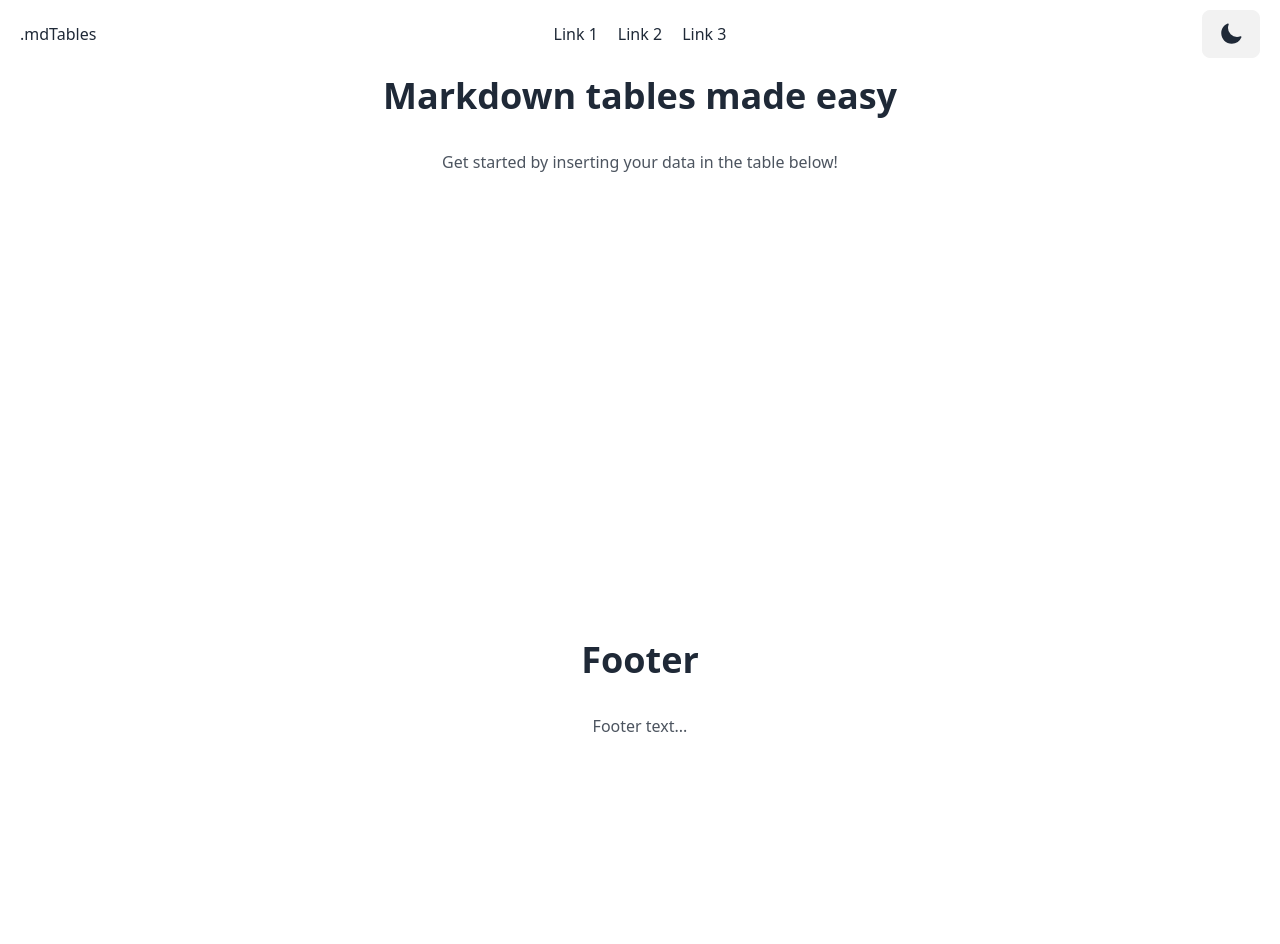
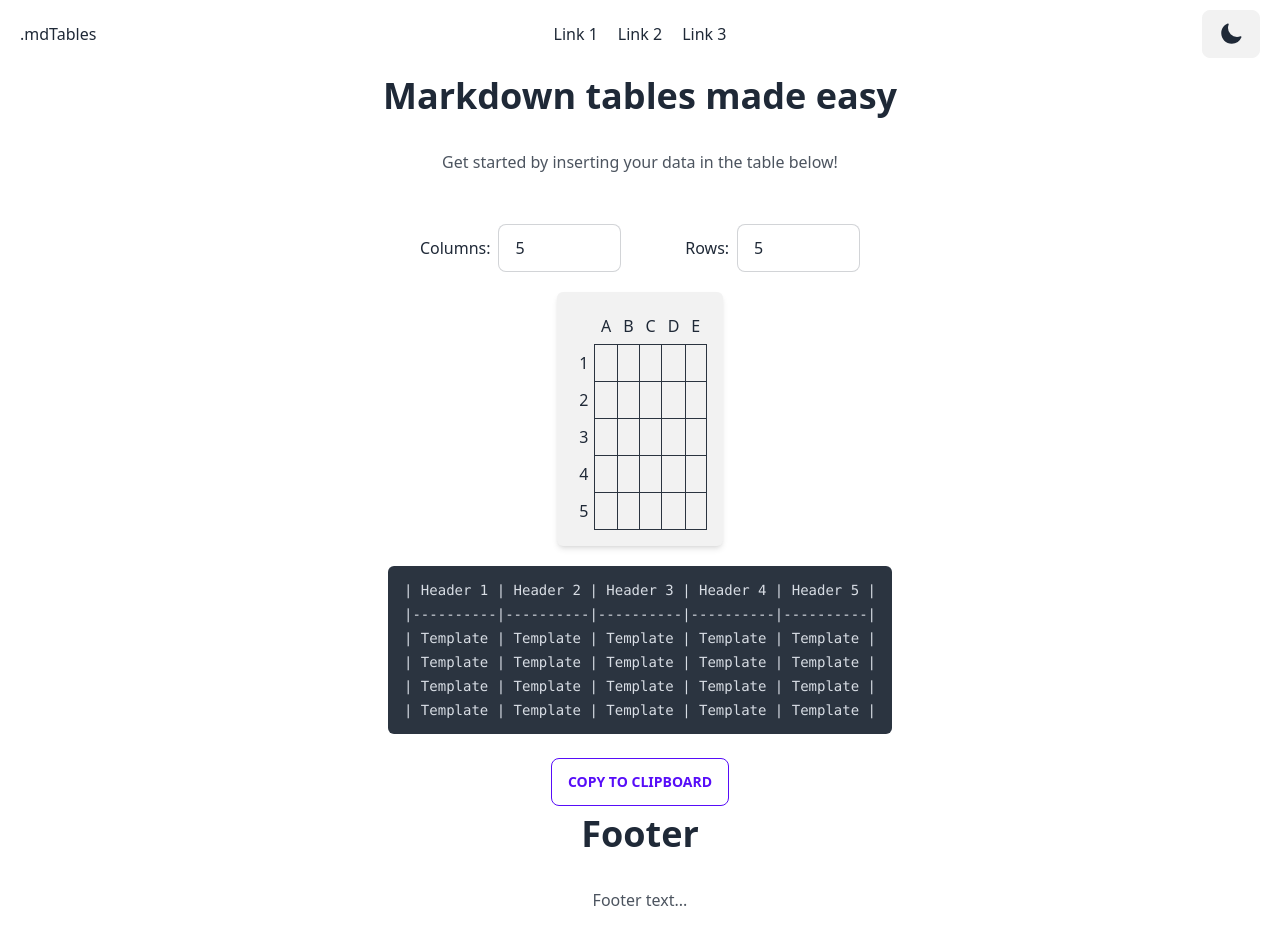
Before and after one commit to ZeroWave022/mdtables, a Nuxt app: page / in a window 1280 px wide. Shown: the top 944 px of the page. Before the commit the page ends 800 px from the top, so only its background shows below. Built offline with nearby package versions, Linux system fonts and the light colour scheme.

Commit message:
feat: Start adding table editor

```diff
--- a/app.vue
+++ b/app.vue
@@ -12,7 +12,7 @@ useHead({
 <template>
     <div class="flex flex-col items-center gap-2 min-h-screen">
         <Navbar />
-        <main class="flex justify-center flex-1">
+        <main class="flex flex-col items-center flex-1 gap-12">
             <NuxtPage />
         </main>
         <PageFooter />
--- /dev/null
+++ b/assets/types.d.ts
@@ -0,0 +1,5 @@
+interface TableCellData {
+    content: string;
+    bold: boolean;
+    italic: boolean;
+}
--- /dev/null
+++ b/components/TableEditor.vue
@@ -0,0 +1,107 @@
+<script setup lang="ts">
+    const columns = useState("columns", () => 5);
+    const rows = useState("rows", () => 5);
+
+    const createTableCell = (): TableCellData => {
+        return {
+            content: "",
+            bold: false,
+            italic: false
+        }
+    }
+
+    const table = useState("table", () => [
+        new Array(5).fill(createTableCell()),
+        new Array(5).fill(createTableCell()),
+        new Array(5).fill(createTableCell()),
+        new Array(5).fill(createTableCell()),
+        new Array(5).fill(createTableCell()),
+    ]);
+
+    const tableLetters = () => {
+        const alphabet = "ABCDEFGHIJKLMNOPQRSTUVXYZ";
+        let letters = new Array();
+        for (let i = 0; i < columns.value; i++) {
+            if (i < alphabet.length) {
+                letters.push(alphabet[i]);
+            } else {
+                const fullAlphabetsUsed = Math.floor(i/alphabet.length);
+                const diff = fullAlphabetsUsed * alphabet.length;
+
+                letters.push(alphabet[fullAlphabetsUsed - 1] + alphabet[i-diff]);
+            }
+        }
+
+        return letters;
+    }
+
+    // Limit columns and rows to the 1-50 range
+    watch(columns, (newColumns, oldColumns) => {
+        columns.value = newColumns < 50 ? newColumns < 1 ? 1 : newColumns : 50;
+
+        if (oldColumns < newColumns) {
+            for (let row of table.value) {
+                row.push(createTableCell());
+            }
+        } else if (newColumns < oldColumns) {
+            for (let row of table.value) {
+                row.pop();
+            }
+        }
+    });
+
+    watch(rows, (newRows, oldRows) => {
+        rows.value = newRows < 50 ? newRows < 1 ? 1 : newRows : 50;
+
+        if (oldRows < newRows) {
+            table.value.push(new Array(columns.value).fill(createTableCell()))
+        } else if (newRows < oldRows) {
+            table.value.pop();
+        }
+    });
+</script>
+
+<template>
+    <div class="flex flex-col gap-5">
+        <div class="flex justify-around">
+            <div class="flex gap-2 items-center">
+                <label for="columns">Columns: </label>
+                <input id="columns" v-model="columns" class="input input-bordered" name="rows" type="number" min="1" max="100" placeholder="5" required>
+            </div>
+            <div class="flex gap-2 items-center">
+                <label for="rows">Rows: </label>
+                <input id="rows" v-model="rows" class="input input-bordered" name="rows" type="number" min="1" max="100" placeholder="5" required>
+            </div>
+        </div>
+
+        <div class="p-4 mx-auto bg-base-200 rounded-md shadow-md">
+            <table class="">
+                <tbody class="[&_td]:border [&_td]:border-neutral [&_td]:p-1.5" v-for="(row, index) in table">
+                    <tr v-if="index == 0">
+                        <td class="border-none"></td>
+                        <td v-for="letter in tableLetters()" class="border-none hover:bg-base-100">{{ letter }}</td>
+                    </tr>
+                    <tr>
+                        <td class="border-none hover:bg-base-100">{{ index + 1 }}</td>
+                        <td class="hover:bg-base-100" v-for="data in row">
+                            <button>{{ data.content }}</button>
+                        </td>
+                    </tr>
+                </tbody>
+            </table>
+        </div>
+
+        <div class="prose">
+            <pre class="whitespace-pre-line">
+                | Header 1 | Header 2 | Header 3 | Header 4 | Header 5 |
+                |----------|----------|----------|----------|----------|
+                | Template | Template | Template | Template | Template |
+                | Template | Template | Template | Template | Template |
+                | Template | Template | Template | Template | Template |
+                | Template | Template | Template | Template | Template |
+            </pre>
+
+            <button class="btn btn-outline btn-primary mx-auto block">Copy to clipboard</button>
+        </div>
+    </div>
+</template>
--- a/pages/index.vue
+++ b/pages/index.vue
@@ -3,4 +3,5 @@
         <h1>Markdown tables made easy</h1>
         <p>Get started by inserting your data in the table below!</p>
     </article>
+    <TableEditor />
 </template>
```
